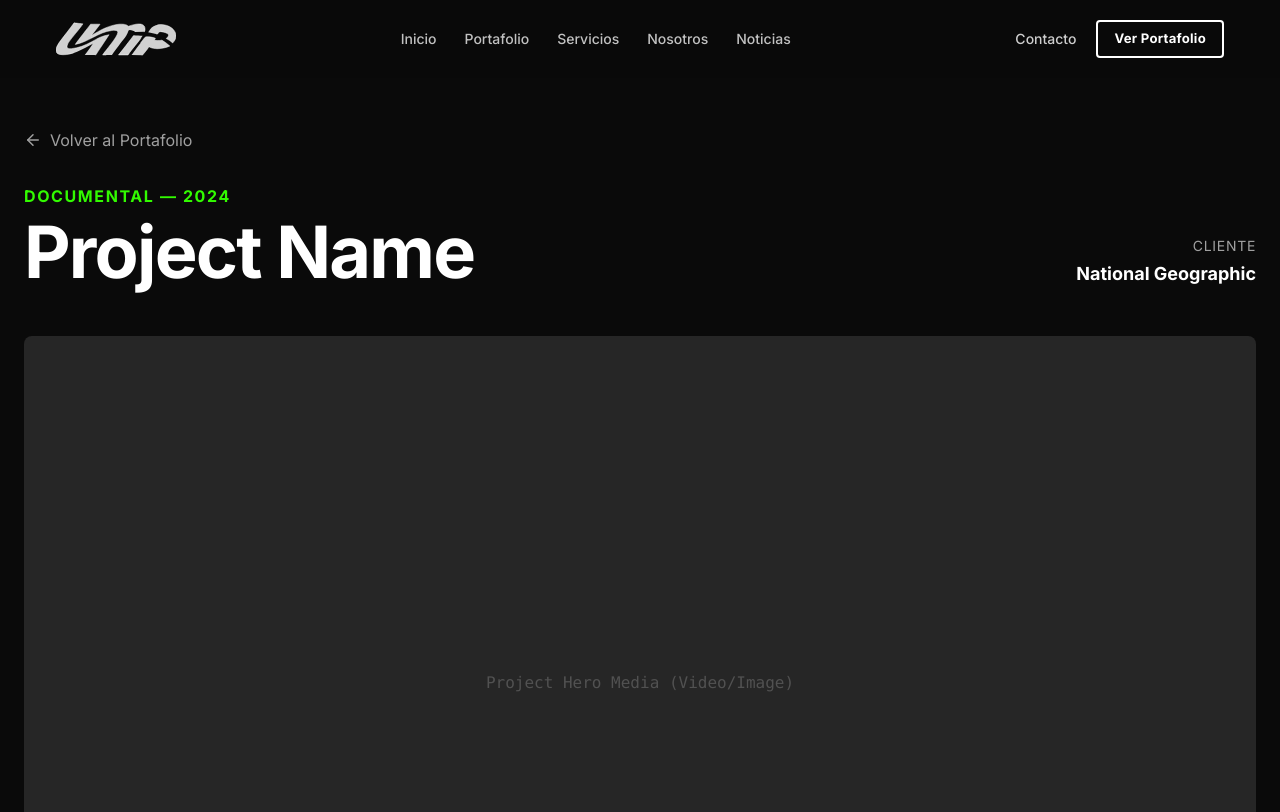
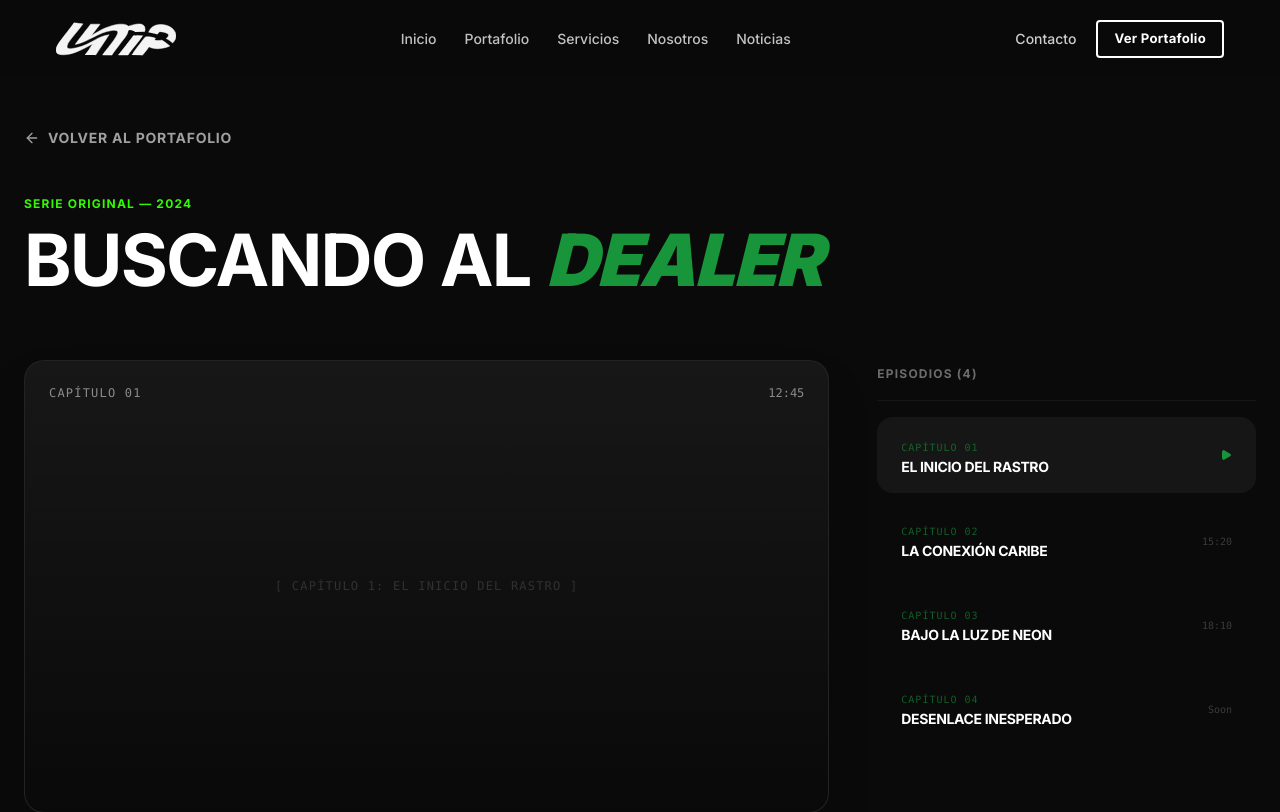
Before and after one commit to kirianL/UMPmedia, a Next.js app: page /portfolio/buscando-al-dealer in a window 1280 px wide. Shown: the top 812 px of the page. Built offline with nearby package versions, Linux system fonts and the light colour scheme.

Commit message:
feat: add portfolio landing page with filtering, project details view, and "Buscando al dealer" series section

```diff
--- a/app/(landing)/portfolio/[slug]/page.tsx
+++ b/app/(landing)/portfolio/[slug]/page.tsx
@@ -6,6 +6,7 @@ import Link from "next/link";
 import Image from "next/image";
 
 import { use } from "react";
+import { BuscandoDealer } from "@/components/sections/buscando-dealer";
 
 export default function ProjectDetail({
   params,
@@ -13,6 +14,17 @@ export default function ProjectDetail({
   params: Promise<{ slug: string }>;
 }) {
   const { slug } = use(params);
+
+  if (slug === "buscando-al-dealer") {
+    return (
+      <div className="min-h-screen pt-32 pb-20">
+        <BuscandoDealer />
+        <div className="border-t border-white/10 mt-32 pt-20">
+          <CTAFinal />
+        </div>
+      </div>
+    );
+  }
 
   // Mock Data based on slug (In Phase 2 this comes from Supabase)
   const project = {
--- a/app/(landing)/portfolio/page.tsx
+++ b/app/(landing)/portfolio/page.tsx
@@ -59,6 +59,14 @@ const projects = [
     year: "2023",
     image: "",
     slug: "limon-vibes",
+  },
+  {
+    title: "Buscando al dealer",
+    category: "Producción",
+    year: "2024",
+    image: "",
+    slug: "buscando-al-dealer",
+    className: "md:col-span-2 md:row-span-1",
   },
 ];
 
--- /dev/null
+++ b/components/sections/buscando-dealer.tsx
@@ -0,0 +1,214 @@
+"use client";
+
+import { useState } from "react";
+import { motion, AnimatePresence } from "framer-motion";
+import { Play, ArrowUpRight, ArrowLeft } from "lucide-react";
+import Link from "next/link";
+
+interface Episode {
+  id: number;
+  number: string;
+  title: string;
+  description: string;
+  youtubeUrl: string;
+  thumbnailPlaceholder: string;
+  duration: string;
+  status: "Disponible" | "Próximamente" | "En Producción";
+}
+
+const episodes: Episode[] = [
+  {
+    id: 1,
+    number: "Capítulo 01",
+    title: "El Inicio del Rastro",
+    description: "Primer capítulo de la serie documental original de UMPmedia. Nos adentramos en las calles de Limón para entender los códigos, la música y el inicio de una búsqueda que cambiará las reglas del juego.",
+    youtubeUrl: "https://www.youtube.com/@UltimateMediaProductions",
+    thumbnailPlaceholder: "Capítulo 1: El Inicio del Rastro",
+    duration: "12:45",
+    status: "Disponible",
+  },
+  {
+    id: 2,
+    number: "Capítulo 02",
+    title: "La Conexión Caribe",
+    description: "La búsqueda se intensifica. Entrevistas exclusivas con figuras locales revelan detalles antes ocultos del movimiento urbano. La tensión crece y el sonido del Caribe marca el ritmo del viaje.",
+    youtubeUrl: "https://www.youtube.com/@UltimateMediaProductions",
+    thumbnailPlaceholder: "Capítulo 2: La Conexión Caribe",
+    duration: "15:20",
+    status: "Disponible",
+  },
+  {
+    id: 3,
+    number: "Capítulo 03",
+    title: "Bajo la Luz de Neon",
+    description: "Exploramos la vida nocturna de la provincia. La estética visual cambia a tonos eléctricos de neón mientras seguimos pistas cruciales y nos topamos con personajes impredecibles.",
+    youtubeUrl: "https://www.youtube.com/@UltimateMediaProductions",
+    thumbnailPlaceholder: "Capítulo 3: Bajo la Luz de Neon",
+    duration: "18:10",
+    status: "Disponible",
+  },
+  {
+    id: 4,
+    number: "Capítulo 04",
+    title: "Desenlace Inesperado",
+    description: "El gran final de temporada. Todas las pistas convergen en un último encuentro cargado de adrenalina, música y una revelación que dejará la puerta abierta para el futuro.",
+    youtubeUrl: "https://www.youtube.com/@UltimateMediaProductions",
+    thumbnailPlaceholder: "Capítulo 4: Desenlace Inesperado",
+    duration: "--:--",
+    status: "Próximamente",
+  },
+];
+
+export function BuscandoDealer() {
+  const [activeEpisode, setActiveEpisode] = useState<Episode>(episodes[0]);
+
+  return (
+    <div className="container mx-auto px-6 max-w-7xl">
+      <Link
+        href="/portfolio"
+        className="inline-flex items-center gap-2 text-ump-secondary hover:text-white mb-12 transition-colors text-sm font-bold uppercase tracking-wider"
+      >
+        <ArrowLeft size={16} /> Volver al Portafolio
+      </Link>
+
+      {/* Title block */}
+      <div className="mb-16">
+        <span className="text-ump-accent font-bold uppercase tracking-widest text-xs mb-3 block">
+          SERIE ORIGINAL — 2024
+        </span>
+        <h1 className="text-5xl md:text-7xl font-bold text-white tracking-tight leading-none uppercase">
+          Buscando al <span className="text-[#18943A] italic font-black">dealer</span>
+        </h1>
+      </div>
+
+      {/* Interactive Player Grid */}
+      <div className="grid grid-cols-1 lg:grid-cols-12 gap-12 items-start">
+        {/* Left Focus Column */}
+        <div className="lg:col-span-8 space-y-8">
+          <AnimatePresence mode="wait">
+            <motion.div
+              key={activeEpisode.id}
+              initial={{ opacity: 0 }}
+              animate={{ opacity: 1 }}
+              exit={{ opacity: 0 }}
+              transition={{ duration: 0.3 }}
+              className="space-y-6"
+            >
+              {/* Thumbnail Container */}
+              <div className="aspect-video w-full rounded-3xl bg-neutral-900 border border-white/5 overflow-hidden relative group shadow-2xl flex items-center justify-center">
+                <div className="absolute inset-0 bg-gradient-to-t from-black/60 to-transparent" />
+
+                {/* Meta details */}
+                <div className="absolute top-6 left-6 text-white/50 font-mono text-xs uppercase tracking-widest">
+                  {activeEpisode.number}
+                </div>
+
+                {activeEpisode.duration !== "--:--" && (
+                  <div className="absolute top-6 right-6 text-white/50 font-mono text-xs">
+                    {activeEpisode.duration}
+                  </div>
+                )}
+
+                {/* Center Title Placeholder */}
+                <div className="text-center px-6 pointer-events-none select-none">
+                  <p className="text-white/20 font-mono text-xs uppercase tracking-widest">
+                    [ {activeEpisode.thumbnailPlaceholder} ]
+                  </p>
+                </div>
+
+                {/* Play Trigger */}
+                {activeEpisode.status === "Disponible" && (
+                  <a
+                    href={activeEpisode.youtubeUrl}
+                    target="_blank"
+                    rel="noopener noreferrer"
+                    className="absolute inset-0 flex items-center justify-center bg-black/40 opacity-0 group-hover:opacity-100 transition-opacity duration-500"
+                  >
+                    <motion.div
+                      whileHover={{ scale: 1.1 }}
+                      className="w-16 h-16 rounded-full bg-[#18943A] text-black flex items-center justify-center shadow-lg"
+                    >
+                      <Play size={24} fill="currentColor" className="ml-1 text-black" />
+                    </motion.div>
+                  </a>
+                )}
+              </div>
+
+              {/* Title & Description */}
+              <div className="space-y-4">
+                <h2 className="text-3xl font-bold text-white uppercase tracking-tight">
+                  {activeEpisode.title}
+                </h2>
+                <p className="text-ump-secondary text-lg leading-relaxed max-w-3xl">
+                  {activeEpisode.description}
+                </p>
+              </div>
+            </motion.div>
+          </AnimatePresence>
+
+          {/* Action button */}
+          {activeEpisode.status === "Disponible" ? (
+            <a
+              href={activeEpisode.youtubeUrl}
+              target="_blank"
+              rel="noopener noreferrer"
+              className="inline-flex items-center gap-3 bg-[#18943A] hover:bg-[#18943A]/90 text-black px-8 py-4 rounded-full font-bold uppercase tracking-wider text-sm transition-all duration-300 group shadow-lg"
+            >
+              <span>Ver en YouTube</span>
+              <ArrowUpRight size={16} className="group-hover:translate-x-0.5 group-hover:-translate-y-0.5 transition-transform" />
+            </a>
+          ) : (
+            <span className="inline-block text-white/30 font-mono uppercase text-xs tracking-widest pt-2">
+              Próximamente disponible en YouTube
+            </span>
+          )}
+        </div>
+
+        {/* Right Playlist Navigation */}
+        <div className="lg:col-span-4 space-y-4">
+          <div className="pb-4 border-b border-white/5">
+            <span className="text-xs font-bold uppercase tracking-widest text-white/40">
+              Episodios ({episodes.length})
+            </span>
+          </div>
+
+          <div className="flex flex-col gap-2">
+            {episodes.map((episode) => {
+              const isActive = activeEpisode.id === episode.id;
+              return (
+                <button
+                  key={episode.id}
+                  onClick={() => setActiveEpisode(episode)}
+                  className={`group text-left py-4 px-6 rounded-2xl transition-all duration-300 flex items-center justify-between ${
+                    isActive
+                      ? "bg-white/5 text-white"
+                      : "bg-transparent text-ump-secondary hover:text-white"
+                  }`}
+                >
+                  <div className="space-y-1">
+                    <span className="text-[10px] font-mono uppercase tracking-widest text-[#18943A]/60">
+                      {episode.number}
+                    </span>
+                    <h3 className="font-bold text-sm uppercase tracking-tight block">
+                      {episode.title}
+                    </h3>
+                  </div>
+
+                  <div className="shrink-0 pl-4">
+                    {isActive ? (
+                      <Play size={12} className="text-[#18943A] fill-current" />
+                    ) : (
+                      <span className="text-[10px] font-mono text-white/20 group-hover:text-white/40">
+                        {episode.duration !== "--:--" ? episode.duration : "Soon"}
+                      </span>
+                    )}
+                  </div>
+                </button>
+              );
+            })}
+          </div>
+        </div>
+      </div>
+    </div>
+  );
+}
```
